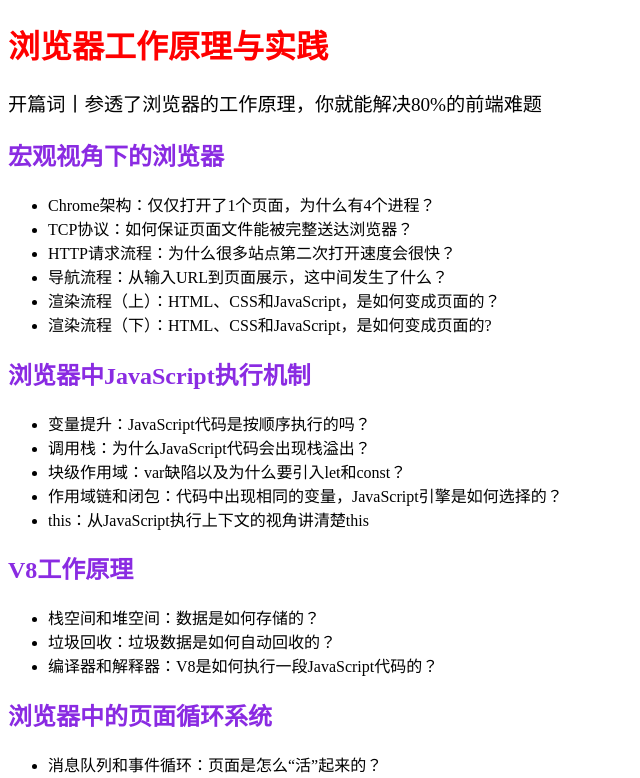
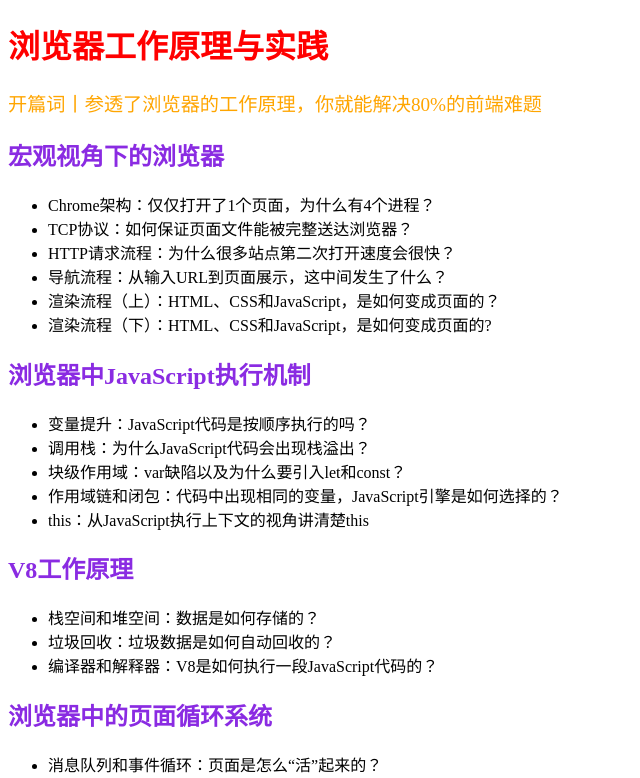
Before and after one commit to yk2012/browser_principles, a plain HTML site: page index.html in a window 1280 px wide. In both pictures the pointer is over the link "开篇词丨参透了浏览器的工作原理，你就能解决80%的前端难题". Shown: the top 778 px of the page, without its empty margins (0-640 px from the left). Drawn offline with Linux system fonts and the light colour scheme.

Commit message:
更新样式

```diff
--- a/index.html
+++ b/index.html
@@ -19,6 +19,9 @@
     a{
       text-decoration: none;
       color: black;
+    }
+    a:hover {
+      color: orange
     }
   </style>
 </head>
```
